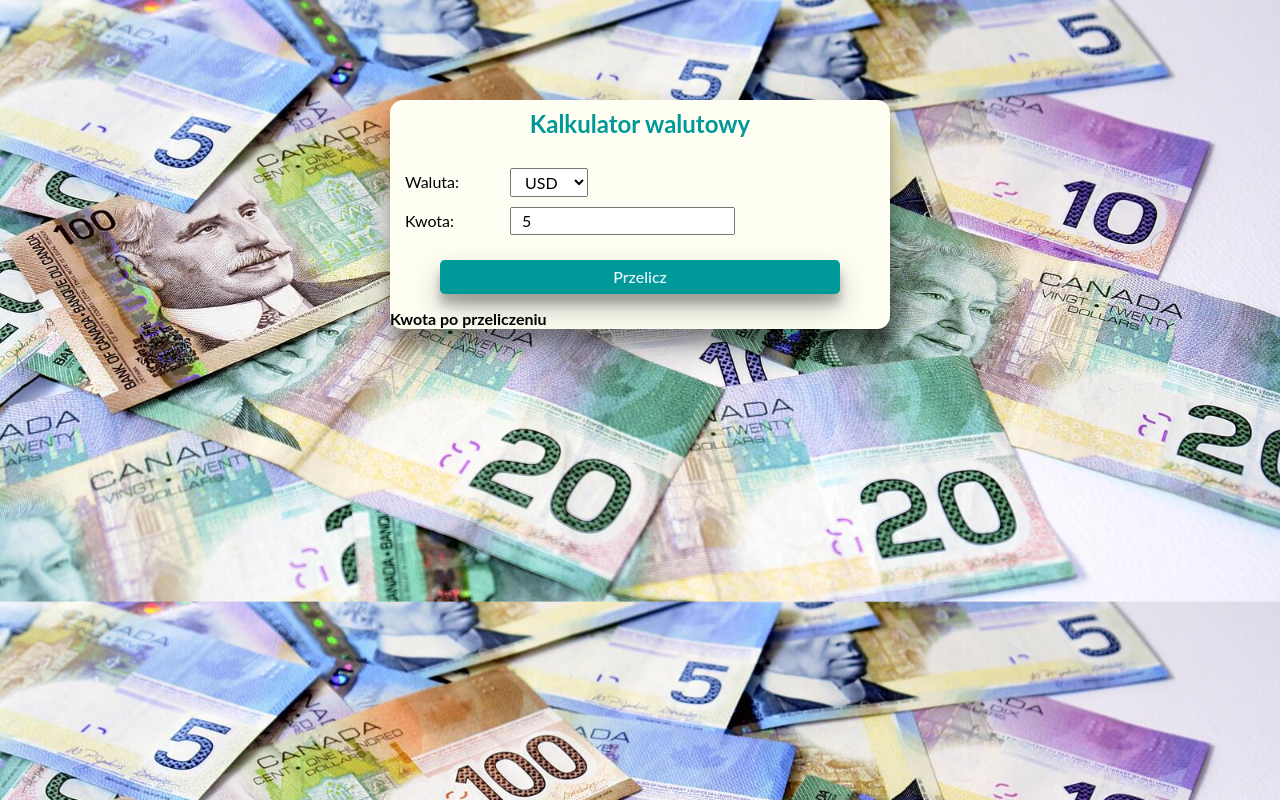
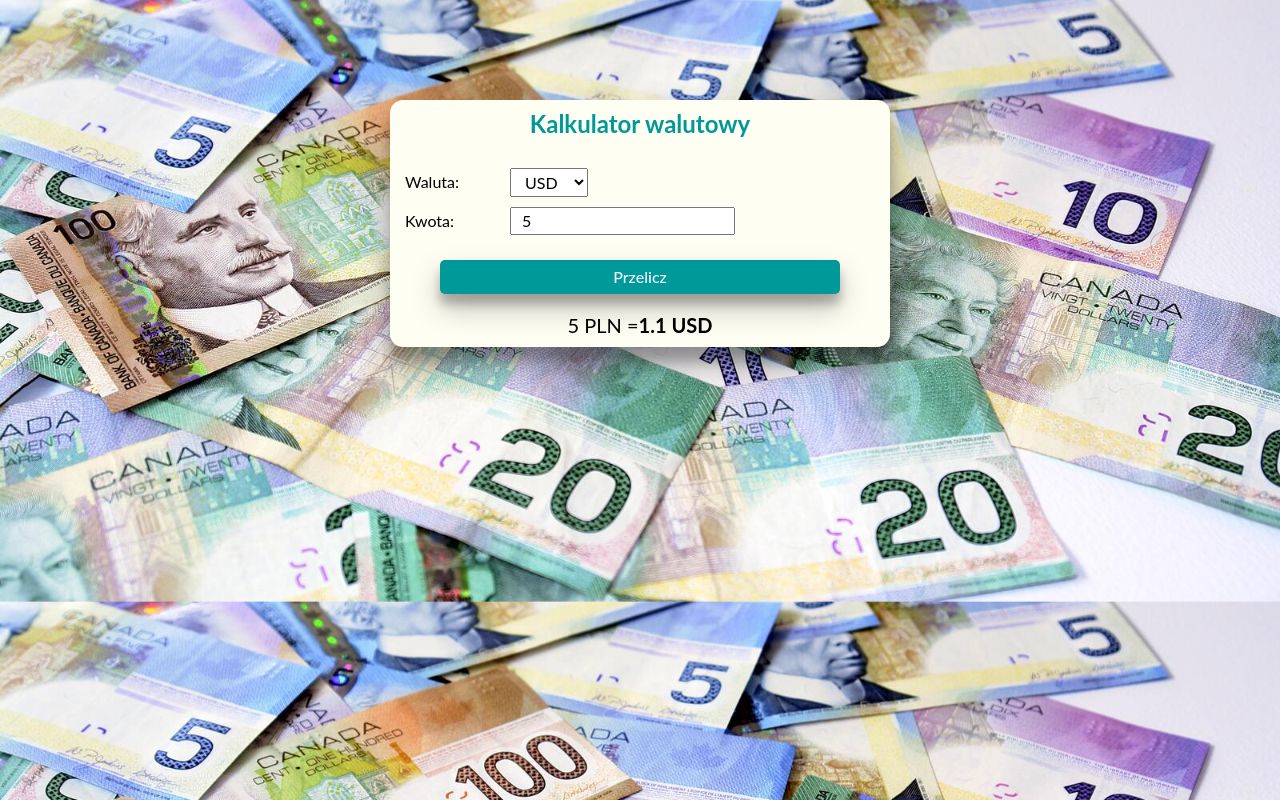
Before and after one commit to ursmal1948/currency-converter-react, a React (Create React App) app: page / in a window 1280 px wide. Both pictures are taken after typing "5" into the empty fields and a click on the button "Przelicz". Built offline with nearby package versions, Linux system fonts and the light colour scheme.

Commit message:
result interaction

```diff
--- a/src/Result/index.js
+++ b/src/Result/index.js
@@ -1,8 +1,23 @@
-const Result = () => (
-    <p>
-        <strong>Kwota po przeliczeniu</strong>
+import "./style.css"
+import React from "react";
 
-    </p>
-);
+const Result = ({ result }) => {
+
+    return (
+        result.initialAmount && (
+            <React.Fragment>
+                <p className="result">
+                    {result.initialAmount} PLN =
+                    <strong>
+                        {result.resultAmount} {result.currency}
+                    </strong>
+
+                </p>
+
+
+            </React.Fragment>
+        )
+    )
+};
 
 export default Result;
--- /dev/null
+++ b/src/Result/style.css
@@ -0,0 +1,7 @@
+.result {
+    display: flex;
+    align-content: flex-start;
+    justify-content: center;
+    padding-bottom: 10px;
+    font-size: 20px;
+}
```
